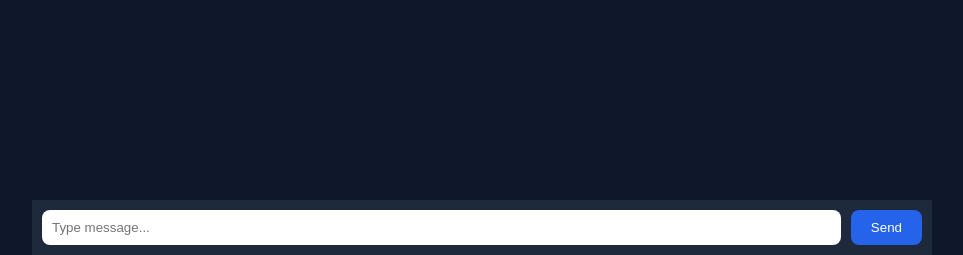
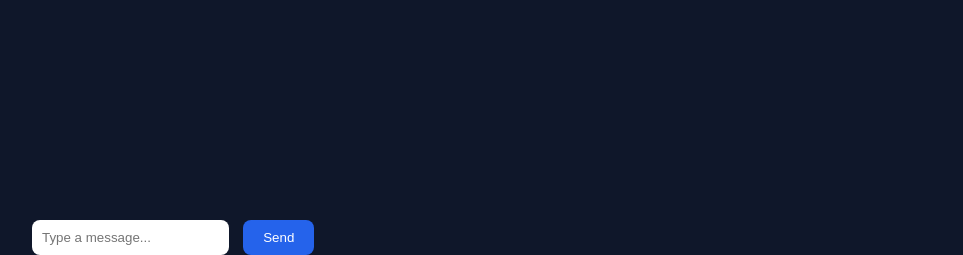
Before and after one commit to bascom259/azure_app, a Flask app: page / in a window 1280 px wide. Shown: the part 545-800 px from the top of the page, without its empty margins (158-1121 px from the left). Run offline with Flask 3, Linux system fonts and the light colour scheme; some libraries are stand-ins or nearby versions.

Commit message:
Update index.html

```diff
--- a/templates/index.html
+++ b/templates/index.html
@@ -4,8 +4,12 @@
     <meta charset="UTF-8">
     <title>AI Chatbot</title>
 
-    <!-- Marked.js for Markdown -->
+    <!-- Markdown -->
     <script src="https://cdn.jsdelivr.net/npm/marked/marked.min.js"></script>
+
+    <!-- Highlight.js for code -->
+    <link rel="stylesheet" href="https://cdnjs.cloudflare.com/ajax/libs/highlight.js/11.9.0/styles/github-dark.min.css">
+    <script src="https://cdnjs.cloudflare.com/ajax/libs/highlight.js/11.9.0/highlight.min.js"></script>
 
     <link rel="stylesheet" href="/static/style.css">
 </head>
@@ -16,8 +20,8 @@
 
     <div id="chat-box"></div>
 
-    <div class="input-area">
-        <input type="text" id="message" placeholder="Type message..." />
+    <div class="input-box">
+        <input id="user-input" placeholder="Type a message..." />
         <button onclick="sendMessage()">Send</button>
     </div>
 </div>
```
